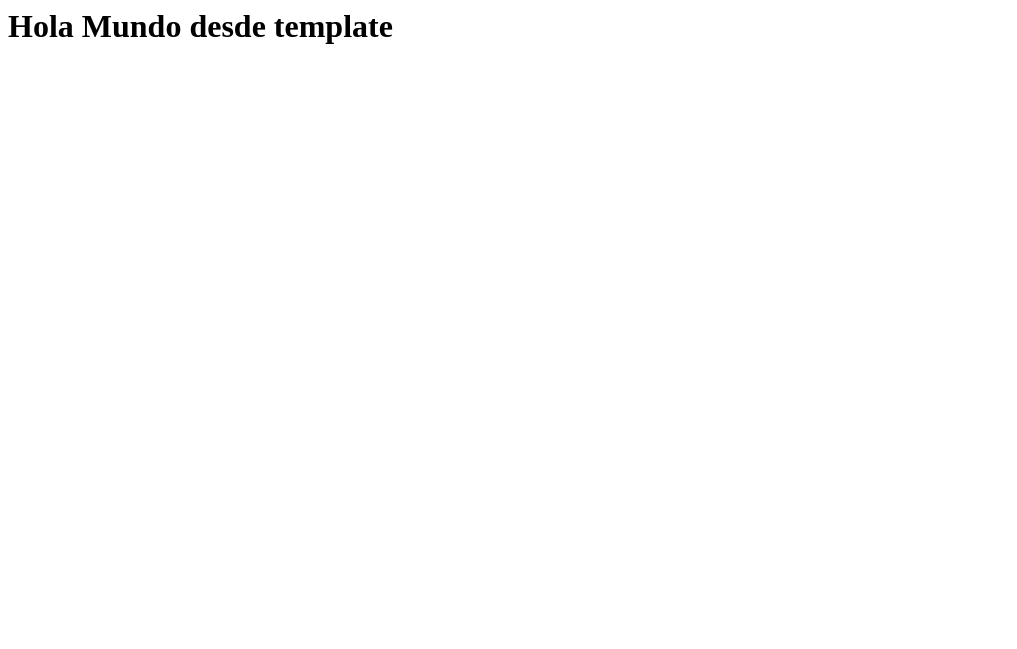
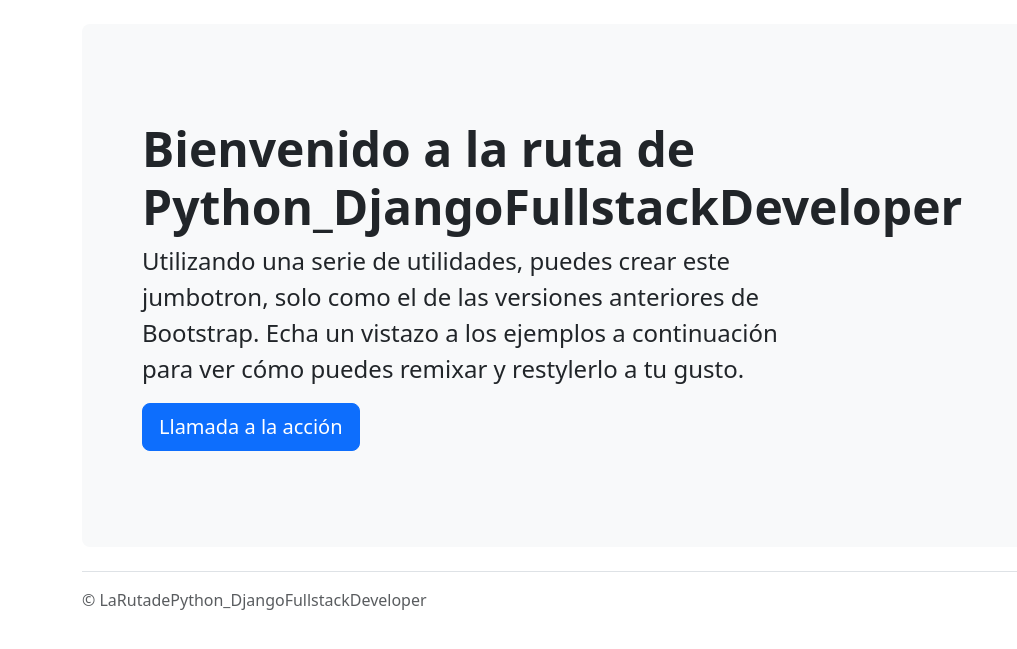
Before and after one commit to FernandoAragonMoreno/LaRutadePython_DjangoFullstackDeveloper, a Django app: page / in a window 1280 px wide. Shown: the top 649 px of the page, without its empty margins (0-1017 px from the left). Run offline with Django 5.2, Linux system fonts and the light colour scheme.

Commit message:
creacion del template home.html con bootstrap Jumbotron

```diff
--- a/basic/ecommerceproyect/views.py
+++ b/basic/ecommerceproyect/views.py
@@ -1,4 +1,3 @@
-from django.http import HttpResponse
 from django.shortcuts import render
 
 def home(request):
--- a/basic/templates/home.html
+++ b/basic/templates/home.html
@@ -1 +1,40 @@
-<h1>Hola Mundo desde template</h1>
+<!DOCTYPE html>
+<html lang="en" dir="ltr">
+	<head>
+		<meta charset="UTF-8" />
+		<meta name="viewport" content="width=device-width, initial-scale=1.0" />
+		<title>LaRutadePython_DjangoFullstackDeveloper</title>
+		<link
+			rel="stylesheet"
+			href="https://cdn.jsdelivr.net/npm/bootstrap@5.3.3/dist/css/bootstrap.min.css"
+			integrity="sha384-QWTKZyjpPEjISv5WaRU9OFeRpok6YctnYmDr5pNlyT2bRjXh0JMhjY6hW+ALEwIH"
+			crossorigin="anonymous"
+		/>
+	</head>
+	<body>
+		<main>
+			<div class="container py-4">
+				<div class="p-5 mb-4 bg-light rounded-3">
+					<div class="container-fluid py-5">
+						<h1 class="display-5 fw-bold">
+							Bienvenido a la ruta de Python_DjangoFullstackDeveloper
+						</h1>
+						<p class="col-md-8 fs-4">
+							Utilizando una serie de utilidades, puedes crear este jumbotron,
+							solo como el de las versiones anteriores de Bootstrap. Echa un
+							vistazo a los ejemplos a continuación para ver cómo puedes remixar
+							y restylerlo a tu gusto.
+						</p>
+						<button class="btn btn-primary btn-lg" type="button">
+							Llamada a la acción
+						</button>
+					</div>
+				</div>
+
+				<footer class="pt-3 mt-4 text-muted border-top">
+					&copy; LaRutadePython_DjangoFullstackDeveloper
+				</footer>
+			</div>
+		</main>
+	</body>
+</html>
```
